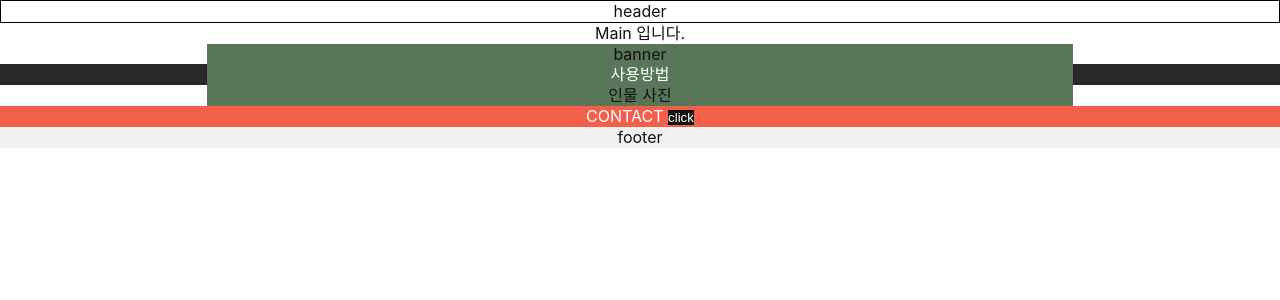
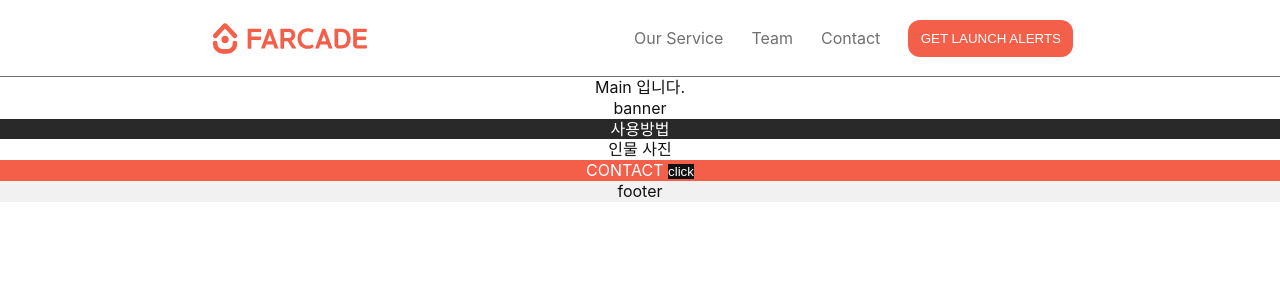
Before and after one commit to Farcade-ASANDOERS/Farcade-Front, a React (Create React App) app: page / in a window 1280 px wide. Shown: the top 300 px of the page. Built offline with nearby package versions, Linux system fonts and the light colour scheme.

Commit message:
🚩: Header 영역 완료

```diff
--- a/src/App.js
+++ b/src/App.js
@@ -1,11 +1,11 @@
 import ViewTest from './View/Test/ViewTest';
-import ViewMain from './View/ViewMain';
+import ViewMain from './View/Main/ViewMain';
 import { Route, Routes } from 'react-router-dom';
 const App = () => {
   return (
     <Routes>
       <Route path='/' element={<ViewMain />} />
-      <Route path='/dev-test' element={<ViewTest />} />
+      <Route path='/dev/test' element={<ViewTest />} />
     </Routes>
   );
 };
--- a/src/View/Header/ViewHeader.jsx
+++ b/src/View/Header/ViewHeader.jsx
@@ -0,0 +1,26 @@
+import { GuideLineStyled } from '../styled/common/Common.styled';
+import {
+  ContainerStyled,
+  BoxStyled,
+  ImageStyled,
+} from '../styled/ViewHeader.styled';
+import logoA from '../../Assets/image/main/logo-A.svg';
+export const ViewHeader = () => {
+  return (
+    <ContainerStyled>
+      <GuideLineStyled
+        displayProps='flex'
+        justifyProps='space-between'
+        // bgColorProps='#597659'
+      >
+        <ImageStyled src={logoA} />
+        <BoxStyled>
+          <div>Our Service</div>
+          <div>Team</div>
+          <div>Contact</div>
+          <button>GET LAUNCH ALERTS</button>
+        </BoxStyled>
+      </GuideLineStyled>
+    </ContainerStyled>
+  );
+};
--- a/src/View/ViewMain.jsx
+++ b/src/View/Main/ViewMain.jsx
@@ -1,22 +1,18 @@
-import {
-  ServiceContainer,
-  StyledContainer,
-  ViewMainStyled,
-  Contents,
-} from './styled/ViewMain.styled';
-
+import { ServiceContainer, Contents } from '../styled/ViewMain.styled';
+import { CommonStyled, GuideLineStyled } from '../styled/common/Common.styled';
+import { ViewHeader } from '../Header/ViewHeader';
 const ViewMain = () => {
   return (
-    <ViewMainStyled>
-      <div style={{ border: '1px solid black' }}>header</div>
+    <CommonStyled>
+      <ViewHeader />
       Main 입니다.
-      <StyledContainer>
-        <Contents>banner</Contents>
-        <ServiceContainer>
-          <Contents>사용방법</Contents>
-        </ServiceContainer>
-        <Contents>인물 사진</Contents>
-      </StyledContainer>
+      {/* <StyledContainer> */}
+      <GuideLineStyled>banner</GuideLineStyled>
+      <ServiceContainer>
+        <GuideLineStyled>사용방법</GuideLineStyled>
+      </ServiceContainer>
+      <GuideLineStyled>인물 사진</GuideLineStyled>
+      {/* </StyledContainer> */}
       <div
         style={{
           backgroundColor: 'var(--primary-color-500)',
@@ -37,7 +33,7 @@ const ViewMain = () => {
         </button>
       </div>
       <div style={{ backgroundColor: 'var(--gray-color-10)' }}>footer</div>
-    </ViewMainStyled>
+    </CommonStyled>
   );
 };
 
--- /dev/null
+++ b/src/View/styled/ViewHeader.styled.jsx
@@ -0,0 +1,29 @@
+import styled from 'styled-components';
+
+export const ContainerStyled = styled.div`
+  color: var(--gray-color-60);
+  display: flex;
+  border-bottom: 1px solid var(--gray-color-60);
+  font-weight: var(--font-weight-md);
+  height: 77px;
+  align-items: center;
+`;
+
+export const ImageStyled = styled.img``;
+
+export const BoxStyled = styled.div`
+  display: flex;
+  flex-direction: row;
+  height: 37px;
+  div {
+    display: flex;
+    margin-right: 28px;
+    align-items: center;
+  }
+  button {
+    background-color: var(--primary-color-500);
+    color: var(--white-color);
+    width: 165px;
+    border-radius: 12px;
+  }
+`;
--- a/src/View/styled/ViewMain.styled.jsx
+++ b/src/View/styled/ViewMain.styled.jsx
@@ -1,20 +1,4 @@
 import styled from 'styled-components';
-
-// global-common으로 생성
-export const ViewMainStyled = styled.div`
-  display: flex;
-  /* flex-wrap: wrap; */
-  flex-direction: column;
-  justify-content: center;
-  text-align: center;
-  width: 100%;
-  /* align-items: center; */
-`;
-// global-common으로 생성 - 디자인 시스템 적용 된 여백 값
-export const StyledContainer = styled.div`
-  width: 100%;
-  margin: 0 auto;
-`;
 
 export const ServiceContainer = styled.div`
   background-color: var(--gray-color-90);
--- /dev/null
+++ b/src/View/styled/common/Common.styled.jsx
@@ -0,0 +1,27 @@
+import styled from 'styled-components';
+
+// global-common으로 생성
+export const CommonStyled = styled.div`
+  display: flex;
+  /* flex-wrap: wrap; */
+  flex-direction: column;
+  justify-content: center;
+  text-align: center;
+  width: 100%;
+  /* align-items: center; */
+`;
+// global-common으로 생성 - 디자인 시스템 적용 된 여백 값
+export const StyledContainer = styled.div`
+  /* width: 100%;
+  margin: 0 auto; */
+`;
+
+export const GuideLineStyled = styled.div`
+  display: ${(props) => props.displayProps};
+  flex-direction: ${(props) => props.dirProps || 'row'};
+  justify-content: ${(props) => props.justifyProps};
+  margin: ${(props) => props.marginProps};
+  background-color: ${(props) => props.bgColorProps};
+  width: var(--inner-contents-width);
+  margin: 0 auto;
+`;
```
